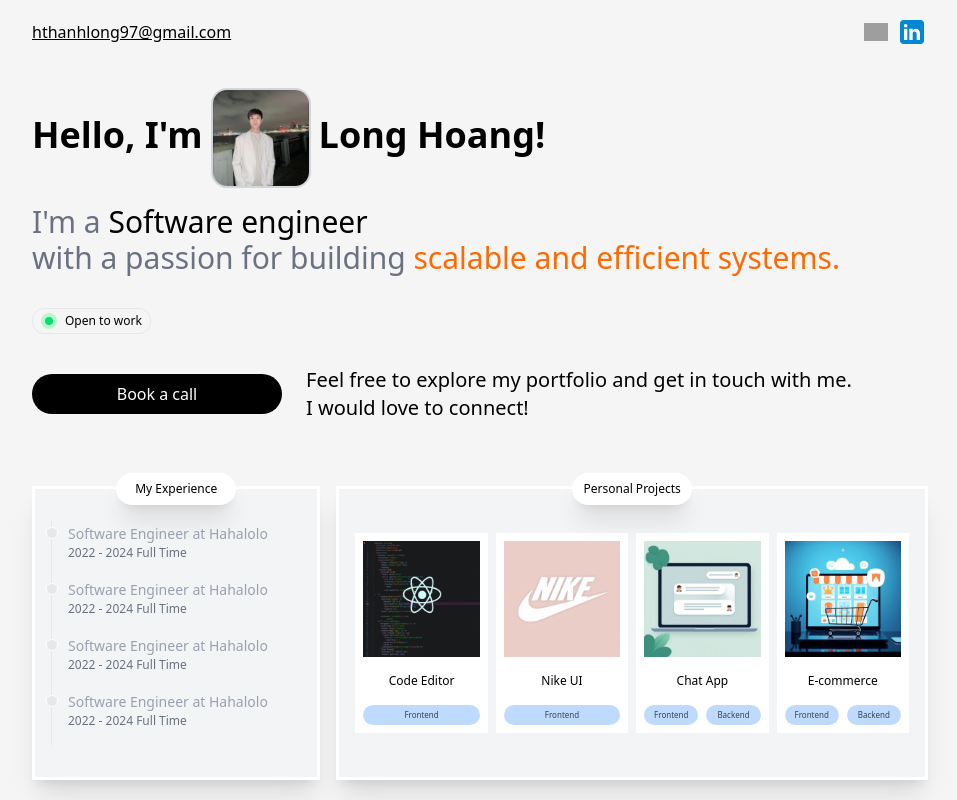
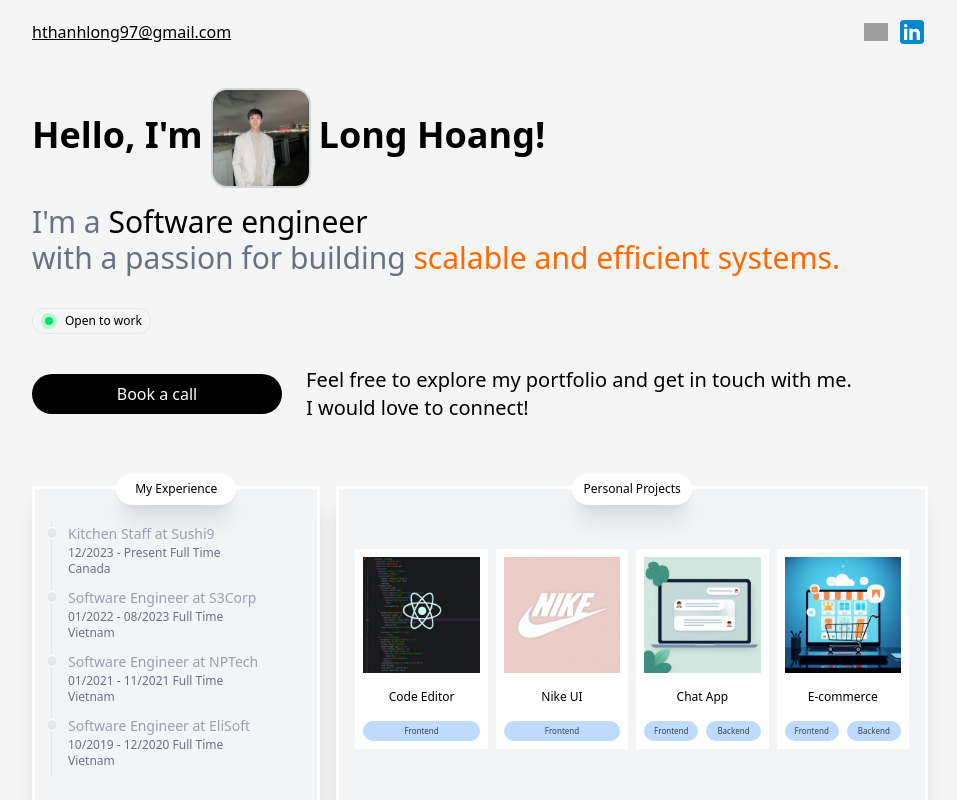
Before and after one commit to hthanhlong/modern-portfolio, a Next.js app: page / in a window 1280 px wide. Shown: the top 800 px of the page, without its empty margins (160-1117 px from the left). Built offline with nearby package versions, Linux system fonts and the light colour scheme; grey boxes are pictures that could not be loaded.

Commit message:
update experience

```diff
--- a/app/page.tsx
+++ b/app/page.tsx
@@ -7,6 +7,7 @@ import {
   PersonalProjects,
   OpenToWork,
   Wrapper,
+  Footer,
 } from "@/components";
 
 export default function Home() {
@@ -22,6 +23,7 @@ export default function Home() {
           <PersonalProjects />
         </div>
         <Map />
+        <Footer />
       </Wrapper>
     </div>
   );
--- /dev/null
+++ b/components/core/Footer/Footer.tsx
@@ -0,0 +1,7 @@
+export default function Footer() {
+  return (
+    <div className="text-xs text-gray-500 p-4">
+      * I am eligible to work without the need for sponsorship.
+    </div>
+  );
+}
--- a/components/core/PersonalProjects/PersonalProjects.tsx
+++ b/components/core/PersonalProjects/PersonalProjects.tsx
@@ -61,7 +61,7 @@ export default function PersonalProjects() {
               height={200}
               className="w-full h-full object-cover"
             />
-            <h1 className="text-xs">{project.title}</h1>
+            <h1 className="text-sm lg:text-xs">{project.title}</h1>
             {project.links && project.links.length > 0 ? (
               <div className="flex gap-2">
                 {project.links.map((link) => (
@@ -70,7 +70,7 @@ export default function PersonalProjects() {
                     href={link.url}
                     target="_blank"
                     rel="noopener noreferrer"
-                    className="w-full text-[8px] p-1 rounded-xl bg-blue-200 text-gray-700 hover:bg-gray-700 hover:text-white transition-all duration-300"
+                    className="w-full lg:text-[8px] text-sm p-1 rounded-xl bg-blue-200 text-gray-700 hover:bg-gray-700 hover:text-white transition-all duration-300"
                   >
                     {link.title}
                   </Link>
@@ -81,7 +81,7 @@ export default function PersonalProjects() {
                 href={project.github || ""}
                 target="_blank"
                 rel="noopener noreferrer"
-                className="w-full text-[8px] p-1 rounded-xl bg-blue-200 text-gray-700 hover:bg-gray-700 hover:text-white transition-all duration-300"
+                className="w-full lg:text-[8px] text-sm p-1 rounded-xl bg-blue-200 text-gray-700 hover:bg-gray-700 hover:text-white transition-all duration-300"
               >
                 Frontend
               </Link>
--- a/components/index.ts
+++ b/components/index.ts
@@ -10,6 +10,7 @@ import DotGreenIcon from "./icons/DotGreenIcon";
 import CustomCard from "./ui/CustomCard/CustomCard";
 import MusicPlaylist from "./core/MusicPlaylist/MusicPlaylist";
 import WhatIRead from "./core/WhatIRead/WhatIRead";
+import Footer from "./core/Footer/Footer";
 
 export {
   Header,
@@ -24,4 +25,5 @@ export {
   CustomCard,
   MusicPlaylist,
   WhatIRead,
+  Footer,
 };
--- a/components/ui/Timeline/Timeline.tsx
+++ b/components/ui/Timeline/Timeline.tsx
@@ -12,11 +12,14 @@ export default function Timeline() {
               item.id === 1 && "dark:!bg-gray-500"
             )}
           ></div>
-          <time className="mb-1 text-sm font-normal leading-none text-gray-400 dark:text-gray-800">
+          <time className="mb-2 text-sm font-normal leading-none text-gray-400 dark:text-gray-800">
             {item.title}
           </time>
-          <p className="mb-4 text-xs font-normal text-gray-500 dark:text-gray-400">
+          <p className="text-xs font-normal text-gray-500 dark:text-gray-400">
             {item.description}
+          </p>
+          <p className="text-xs font-normal text-gray-500 dark:text-gray-400">
+            {item.location}
           </p>
         </li>
       ))}
--- a/components/ui/Timeline/_data/index.ts
+++ b/components/ui/Timeline/_data/index.ts
@@ -1,22 +1,26 @@
 export const experience = [
   {
     id: 1,
-    title: "Software Engineer at Hahalolo",
-    description: "2022 - 2024 Full Time",
+    title: "Kitchen Staff at Sushi9",
+    description: "12/2023 - Present Full Time",
+    location: "Canada",
   },
   {
     id: 2,
-    title: "Software Engineer at Hahalolo",
-    description: "2022 - 2024 Full Time",
+    title: "Software Engineer at S3Corp",
+    description: "01/2022 - 08/2023 Full Time",
+    location: "Vietnam",
   },
   {
     id: 3,
-    title: "Software Engineer at Hahalolo",
-    description: "2022 - 2024 Full Time",
+    title: "Software Engineer at NPTech",
+    description: "01/2021 - 11/2021 Full Time",
+    location: "Vietnam",
   },
   {
     id: 4,
-    title: "Software Engineer at Hahalolo",
-    description: "2022 - 2024 Full Time",
+    title: "Software Engineer at EliSoft",
+    description: "10/2019 - 12/2020 Full Time",
+    location: "Vietnam",
   },
 ];
```
